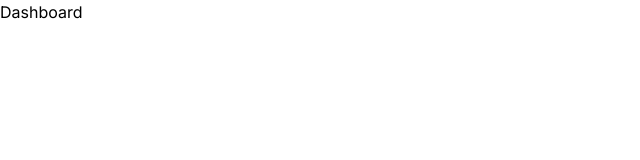
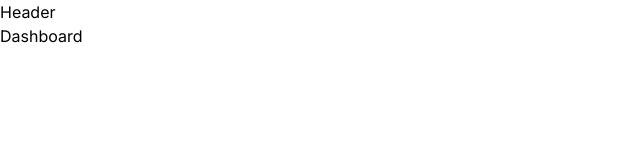
Before and after one commit to abdulla-freihat/ticketing-app-next, a Next.js app: page / in a window 1280 px wide. Shown: the top 160 px of the page, without its empty margins (0-640 px from the left). Built offline with nearby package versions, Linux system fonts and the light colour scheme.

Commit message:
change app title , create header component  and install react icons

```diff
--- /dev/null
+++ b/app/components/Header.js
@@ -0,0 +1,9 @@
+import React from 'react'
+
+const Header = () => {
+  return (
+    <div>Header</div>
+  )
+}
+
+export default Header
--- a/app/layout.js
+++ b/app/layout.js
@@ -1,17 +1,23 @@
 import { Inter } from "next/font/google";
 import "./globals.css";
+import Header from "./components/Header";
 
 const inter = Inter({ subsets: ["latin"] });
 
 export const metadata = {
-  title: "Create Next App",
+  title: "Ticketing App",
   description: "Generated by create next app",
 };
 
 export default function RootLayout({ children }) {
   return (
     <html lang="en">
-      <body className={inter.className}>{children}</body>
+      <body className={inter.className}>
+
+      <Header />
+      {children}
+
+      </body>
     </html>
   );
 }
```
Also changed, not shown: package.json (+5 -4 lines), 1 other file (tests, documents, lock files or other folders).
